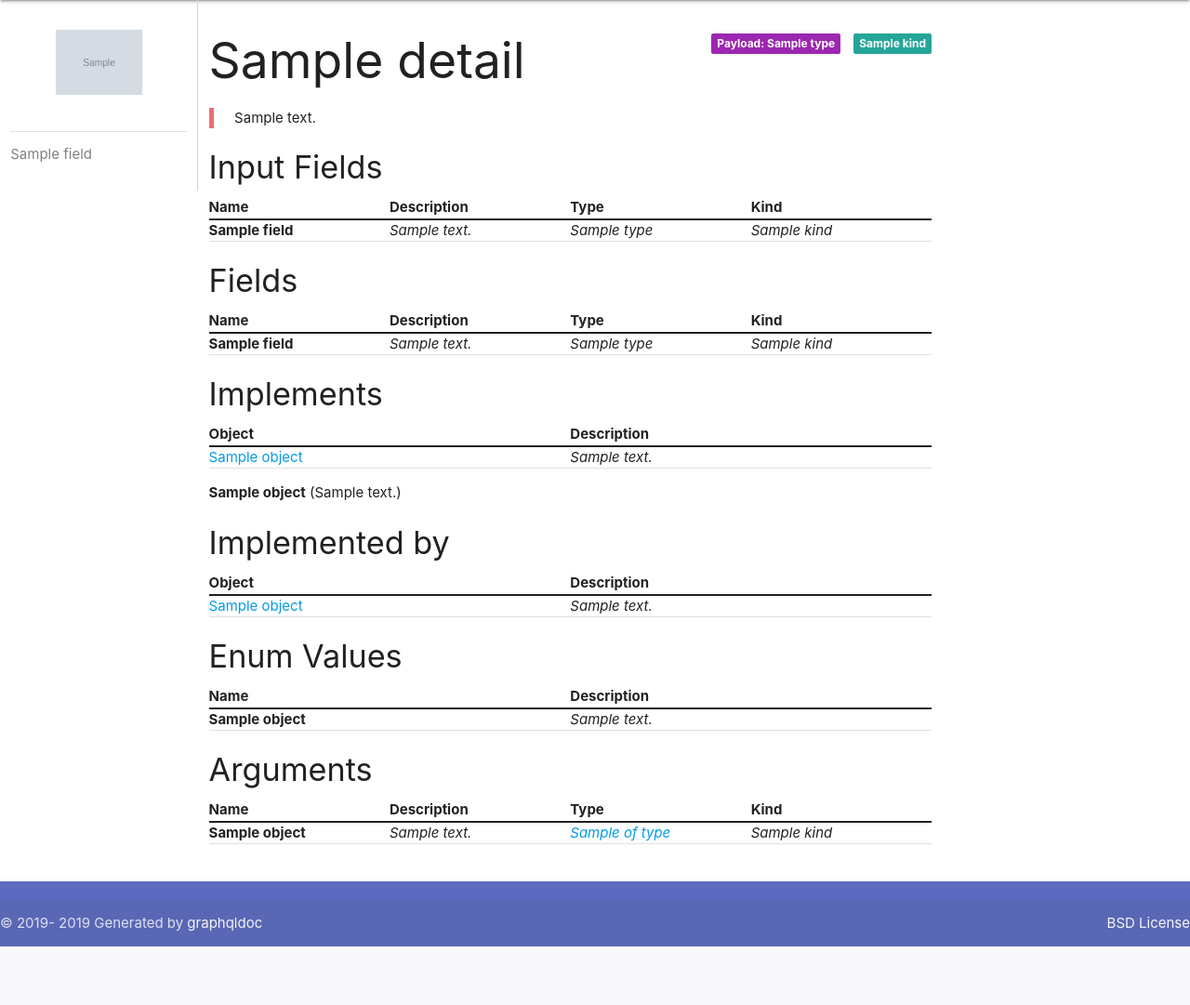
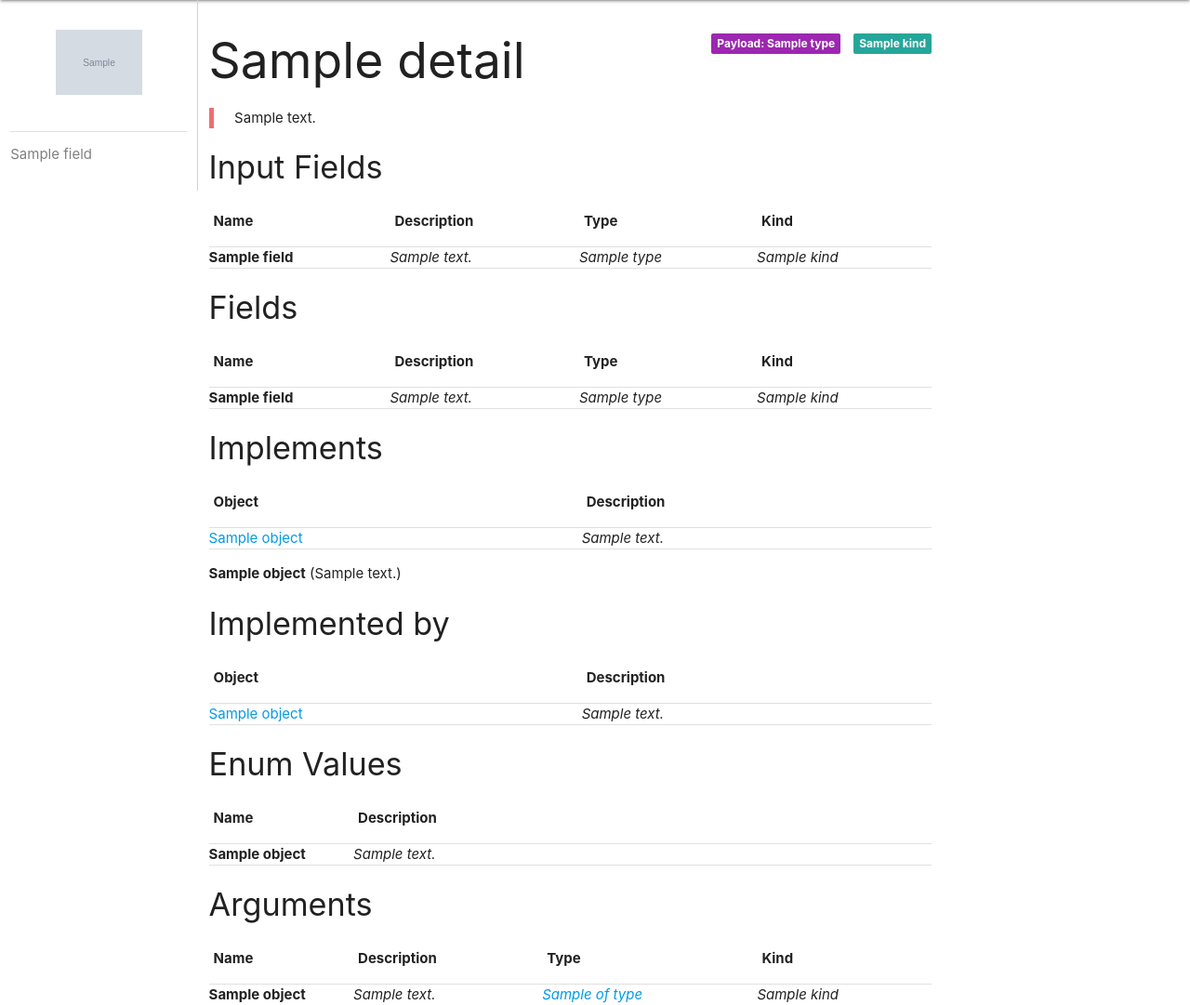
Before and after one commit to thecylax/django-graphqldoc, a Django app: template graphqldoc/templates/index.html in a window 1280 px wide. Shown: the part 64-1145 px from the top of the page at 93% size. Before the commit the page ends 1082 px from the top, so only its background shows below. Run offline with Django 3.2, Linux system fonts and the light colour scheme; the template is opened without the code that fills it: most values are stand-ins (such as "Sample title", 1, 10 or a date in 2020); grey boxes marked "Sample" are stand-in pictures.

Commit message:
FIX table css

```diff
--- a/graphqldoc/static/css/main.css
+++ b/graphqldoc/static/css/main.css
@@ -1,9 +1,5 @@
 .badge.new {
     font-weight: bold !important;
-}
-
-table.compact-table {
-    border-collapse: collapse;
 }
 
 table.compact-table td {
@@ -11,12 +7,6 @@ table.compact-table td {
     display: table-cell;
     text-align: left;
     vertical-align: middle;
-}
-
-table.compact-table th {
-    border-bottom: 2px solid;
-    padding: 0%;
-    width: 20%;
 }
 
 .container {
```
